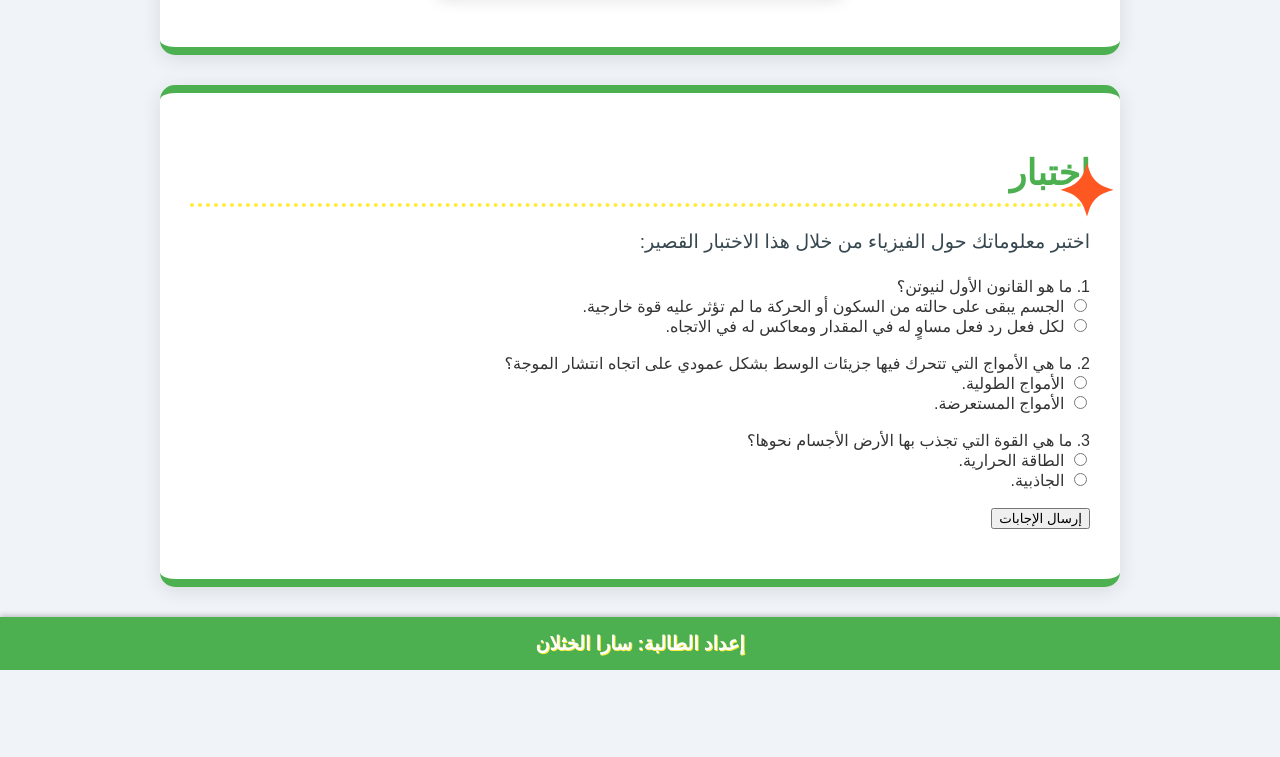
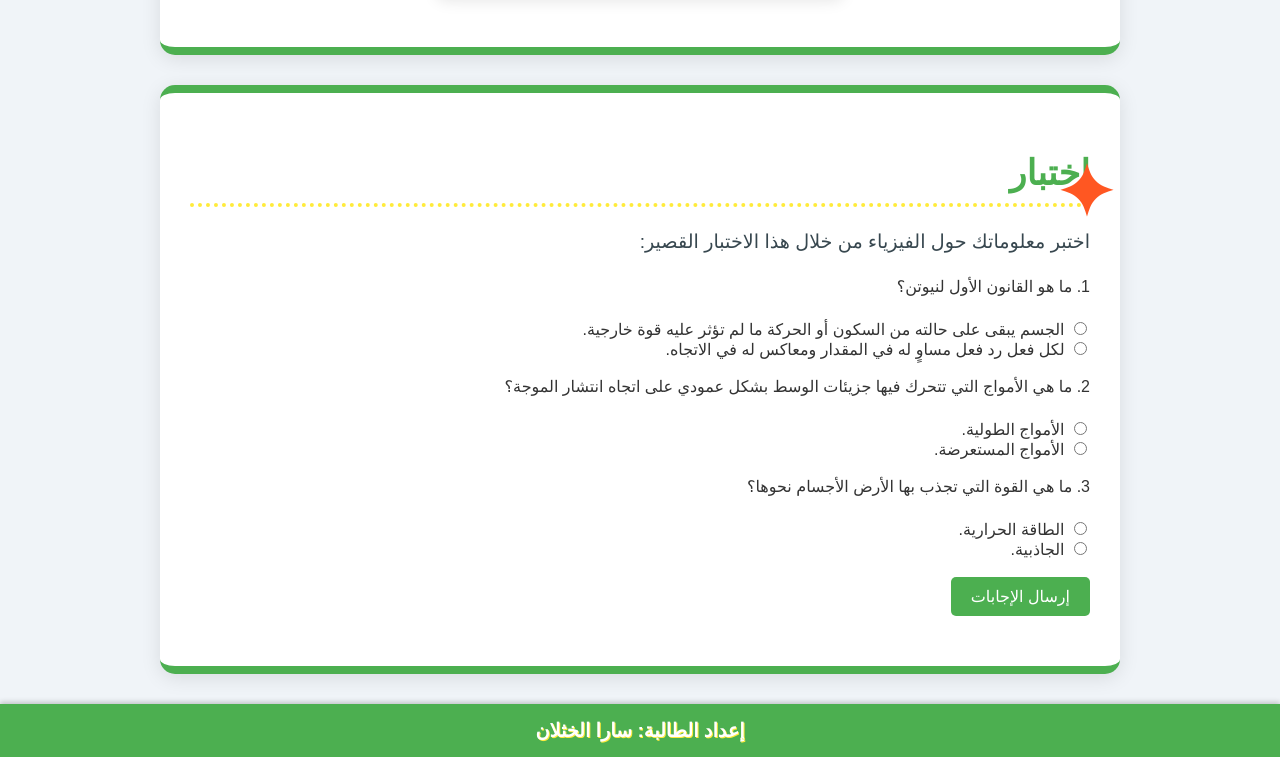
Before and after one commit to ky7510/physics, a plain HTML site: page index.html in a window 1280 px wide. Shown: the part 4246-5003 px from the top of the page. Before the commit the page ends 4916 px from the top, so only its background shows below. Drawn offline with Linux system fonts and the light colour scheme.

Commit message:
Update styles.css

```diff
--- a/styles.css
+++ b/styles.css
@@ -20,6 +20,42 @@ header {
     position: sticky;
     top: 0;
     z-index: 1000;
+}
+
+/* Quiz Section */
+form {
+    margin-top: 20px;
+}
+
+form p {
+    font-weight: bold;
+    margin-bottom: 10px;
+}
+
+form label {
+    display: block;
+    margin-bottom: 5px;
+}
+
+form button {
+    background-color: #4CAF50;
+    color: white;
+    border: none;
+    padding: 10px 20px;
+    font-size: 1em;
+    cursor: pointer;
+    border-radius: 5px;
+    transition: background-color 0.3s ease;
+}
+
+form button:hover {
+    background-color: #45a049;
+}
+
+#quiz-result {
+    margin-top: 20px;
+    font-size: 1.2em;
+    font-weight: bold;
 }
 
 header h1 {
```
